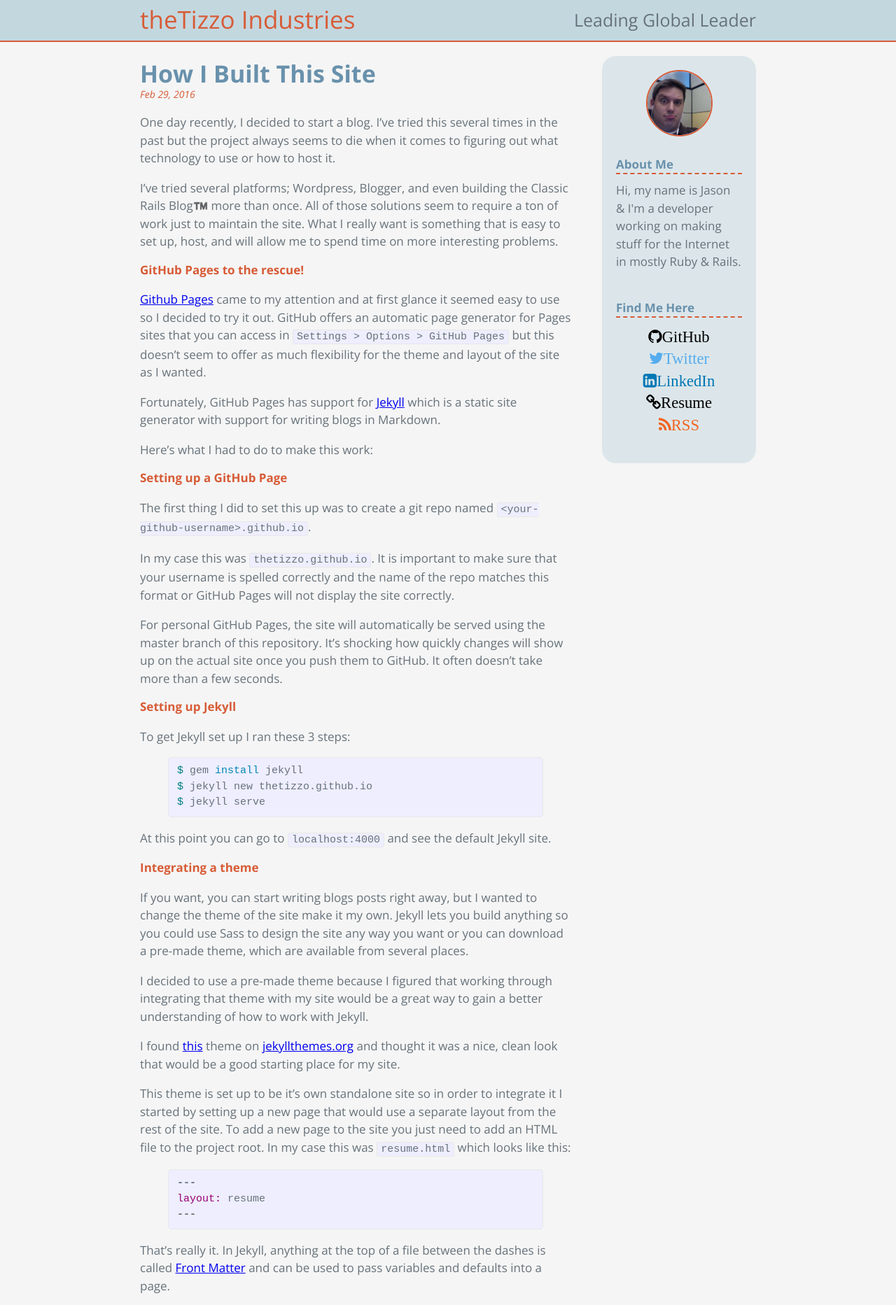
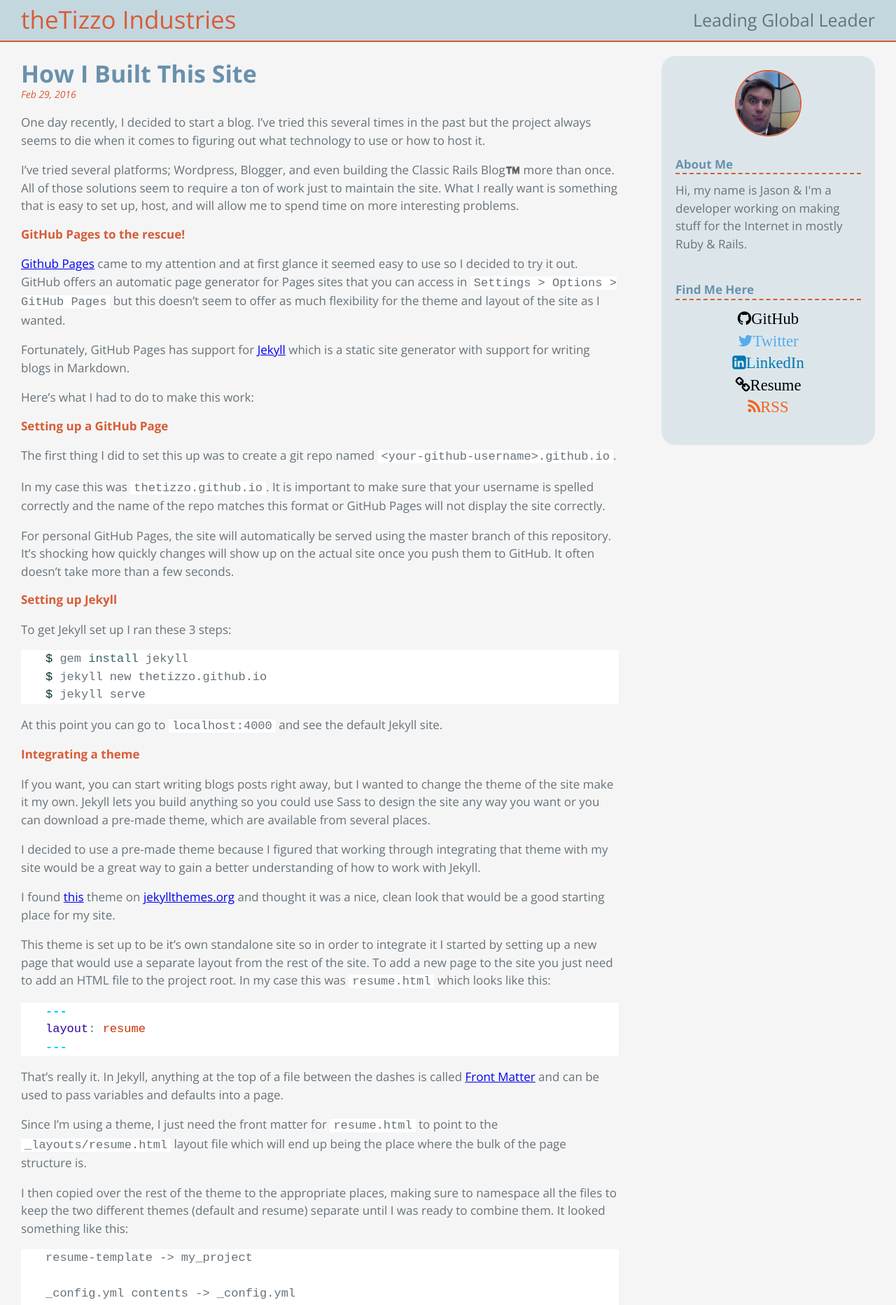
Before and after one commit to thetizzo/thetizzo.github.io, a Jekyll site: the page built from _posts/2016-02-29-how-i-built-this-site.md, in a window 1280 px wide. Shown: the top 1865 px of the page at 70% size. Built offline with Jekyll 4.4.1, drawn with Linux system fonts in a browser that asks for light colours; nearby versions of some CDN libraries; some of the changed text lies outside the part shown.

Commit message:
Updates for code highlighting

````diff
--- a/Gemfile
+++ b/Gemfile
@@ -1,3 +1,3 @@
 source 'https://rubygems.org'
 
-gem 'github-pages'
+gem 'github-pages', group: :jekyll_plugins
--- a/_config.yml
+++ b/_config.yml
@@ -31,9 +31,13 @@
 
 # Build settings
 markdown: kramdown
+
 sass:
   sass_dir: _sass
   style: compressed
 
+gems:
+  - jekyll-gist
+
 destination: public
 exclude: ["CNAME", "Rakefile", "README.md", "public"]
--- a/_posts/2016-02-29-how-i-built-this-site.md
+++ b/_posts/2016-02-29-how-i-built-this-site.md
@@ -29,11 +29,11 @@
 
 To get Jekyll set up I ran these 3 steps:
 
-{% highlight bash %}
+```shell
 $ gem install jekyll
 $ jekyll new thetizzo.github.io
 $ jekyll serve
-{% endhighlight %}
+```
 
 At this point you can go to `localhost:4000` and see the default Jekyll site.
 
@@ -47,11 +47,11 @@
 
 This theme is set up to be it's own standalone site so in order to integrate it I started by setting up a new page that would use a separate layout from the rest of the site.  To add a new page to the site you just need to add an HTML file to the project root. In my case this was `resume.html` which looks like this:
 
-{% highlight ruby %}
+```markdown
 ---
 layout: resume
 ---
-{% endhighlight %}
+```
 
 That's really it.  In Jekyll, anything at the top of a file between the dashes is called [Front Matter](https://jekyllrb.com/docs/frontmatter/) and can be used to pass variables and defaults into a page.
 
@@ -59,7 +59,7 @@
 
 I then copied over the rest of the theme to the appropriate places, making sure to namespace all the files to keep the two different themes (default and resume) separate until I was ready to combine them.  It looked something like this:
 
-{% highlight bash %}
+```shell
 resume-template -> my_project
 
 {% raw %}_config.yml contents{% endraw %} -> {% raw %}_config.yml{% endraw %}
@@ -67,7 +67,7 @@
 {% raw %}css/main.scss{% endraw %} -> {% raw %}css/resume-main.scss{% endraw %}
 {% raw %}_sass/*.scss{% endraw %} -> {% raw %}_sass/resume-*.scss{% endraw %}
 {% raw %}_includes/*.html{% endraw %} -> {% raw %}_includes/resume-*.html{% endraw %}
-{% endhighlight %}
+```
 
 I was then able to build a resume page using this theme while leaving the rest of the existing site alone. Once that was finished, I merged the styles from the resume page into the default layout by removing the default theme styles and removing the namespace for the resume styles and files so they would apply everywhere on the site.
 
@@ -77,9 +77,9 @@
 
 Font Awesome offers a CDN to serve the assets so including them in a project is super easy.  I simply added the following line to `_includes/head.html`:
 
-{% highlight html %}
+```html
 <link rel="stylesheet" href="https://maxcdn.bootstrapcdn.com/font-awesome/4.5.0/css/font-awesome.min.css">
-{% endhighlight %}
+```
 
 #### Setting up a custom domain
 
@@ -87,9 +87,9 @@
 
 I will let [GitHub's own instructions](https://help.github.com/articles/using-a-custom-domain-with-github-pages/) speak for themselves on this matter but basically all I had to do was add a CNAME record through my DNS provider for `thetizzo.com` to point at `thetizzo.github.io` and add a file called `CNAME` to the root of the project that looks like this:
 
-{% highlight bash %}
+```shell
 thetizzo.com
-{% endhighlight %}
+```
 
 That's it!
 
@@ -97,7 +97,7 @@
 
 To add Google Analytics to the site I created a file, `_includes/google_analytics.html`, and put in the code snippet that Google gives you when you sign up for Analytics which looks something like this:
 
-{% highlight html %}
+```html
 <script>
   (function(i,s,o,g,r,a,m){i['GoogleAnalyticsObject']=r;i[r]=i[r]||function(){
   (i[r].q=i[r].q||[]).push(arguments)},i[r].l=1*new Date();a=s.createElement(o),
@@ -107,16 +107,16 @@
   ga('create', '<your tracking ID number>', 'auto');
   ga('send', 'pageview');
 </script>
-{% endhighlight %}
+```
 
 Then included that file in `_includes/head.html`:
 
-{% highlight html %}
+```liquid
 <head>
   ...
   {% raw %}{% include google_analytics.html %}{% endraw %}
 </head>
-{% endhighlight %}
+```
 
 #### Adding SSL
 
--- a/_sass/_base.scss
+++ b/_sass/_base.scss
@@ -22,6 +22,16 @@
   margin: 0;
 }
 
+/**
+ * Set `margin-bottom` to maintain vertical rhythm
+ */
+h1, h2, h3, h4, h5, h6,
+p, blockquote, pre,
+ul, ol, dl, figure,
+%vertical-rhythm {
+    margin-bottom: $spacing-unit / 2;
+}
+
 .pull-right {
   float: right !important;
 }
@@ -39,7 +49,7 @@
 .wrapper:after { content:""; display:table; }
 .wrapper:after { clear: both; }
 .wrapper {
-  max-width: calc(1000px - (30px * 2));
+  max-width: 1400px;
   margin-right: auto;
   margin-left: auto;
   padding: 0 30px;
@@ -54,21 +64,3 @@
     padding: 0 15px 15px 15px;
   }
 }
-
-// clearfix (now called group,
-// via http://css-tricks.com/snippets/css/clear-fix/)
-.group:before,
-.group:after { content:""; display:table; }
-.group:after { clear:both; }
-.group { zoom:1; /* For IE 6/7 (trigger hasLayout) */ }
-
-::-moz-selection {
-    background: rgba(51,51,51,.8);
-    color: #fff;
-    text-shadow: none;
-}
-::selection {
-    background: rgba(51,51,51,.8);
-    color: #fff;
-    text-shadow: none;
-}
--- a/_sass/_syntax-highlighting.scss
+++ b/_sass/_syntax-highlighting.scss
@@ -1,107 +1,76 @@
-/**
- * Set `margin-bottom` to maintain vertical rhythm
- */
-h1, h2, h3, h4, h5, h6,
-p, blockquote, pre,
-ul, ol, dl, figure,
-%vertical-rhythm {
-    margin-bottom: $spacing-unit / 2;
-}
-
-/**
- * Code formatting
- */
-pre,
-code {
-    font-size: 15px;
-    border: 1px solid $grey-color-light;
-    border-radius: 3px;
-    background-color: #eef;
-}
-
-code {
-    padding: 1px 5px;
-}
-
-pre {
-    padding: 8px 12px;
-    overflow-x: auto;
-
-    > code {
-        border: 0;
-        padding-right: 0;
-        padding-left: 0;
-    }
-}
-
 /**
  * Syntax highlighting styles
  */
 .highlight {
-    background: #fff;
-    @extend %vertical-rhythm;
+  background: #fff;
+  padding: 0 15px;
+  @extend %vertical-rhythm;
 
-    .highlighter-rouge & {
-      background: #eef;
-    }
+}
 
-    .c     { color: #998; font-style: italic } // Comment
-    .err   { color: #a61717; background-color: #e3d2d2 } // Error
-    .k     { font-weight: bold } // Keyword
-    .o     { font-weight: bold } // Operator
-    .cm    { color: #998; font-style: italic } // Comment.Multiline
-    .cp    { color: #999; font-weight: bold } // Comment.Preproc
-    .c1    { color: #998; font-style: italic } // Comment.Single
-    .cs    { color: #999; font-weight: bold; font-style: italic } // Comment.Special
-    .gd    { color: #000; background-color: #fdd } // Generic.Deleted
-    .gd .x { color: #000; background-color: #faa } // Generic.Deleted.Specific
-    .ge    { font-style: italic } // Generic.Emph
-    .gr    { color: #a00 } // Generic.Error
-    .gh    { color: #999 } // Generic.Heading
-    .gi    { color: #000; background-color: #dfd } // Generic.Inserted
-    .gi .x { color: #000; background-color: #afa } // Generic.Inserted.Specific
-    .go    { color: #888 } // Generic.Output
-    .gp    { color: #555 } // Generic.Prompt
-    .gs    { font-weight: bold } // Generic.Strong
-    .gu    { color: #aaa } // Generic.Subheading
-    .gt    { color: #a00 } // Generic.Traceback
-    .kc    { font-weight: bold } // Keyword.Constant
-    .kd    { font-weight: bold } // Keyword.Declaration
-    .kp    { font-weight: bold } // Keyword.Pseudo
-    .kr    { font-weight: bold } // Keyword.Reserved
-    .kt    { color: #458; font-weight: bold } // Keyword.Type
-    .m     { color: #099 } // Literal.Number
-    .s     { color: #d14 } // Literal.String
-    .na    { color: #008080 } // Name.Attribute
-    .nb    { color: #0086B3 } // Name.Builtin
-    .nc    { color: #458; font-weight: bold } // Name.Class
-    .no    { color: #008080 } // Name.Constant
-    .ni    { color: #800080 } // Name.Entity
-    .ne    { color: #900; font-weight: bold } // Name.Exception
-    .nf    { color: #900; font-weight: bold } // Name.Function
-    .nn    { color: #555 } // Name.Namespace
-    .nt    { color: #000080 } // Name.Tag
-    .nv    { color: #008080 } // Name.Variable
-    .ow    { font-weight: bold } // Operator.Word
-    .w     { color: #bbb } // Text.Whitespace
-    .mf    { color: #099 } // Literal.Number.Float
-    .mh    { color: #099 } // Literal.Number.Hex
-    .mi    { color: #099 } // Literal.Number.Integer
-    .mo    { color: #099 } // Literal.Number.Oct
-    .sb    { color: #d14 } // Literal.String.Backtick
-    .sc    { color: #d14 } // Literal.String.Char
-    .sd    { color: #d14 } // Literal.String.Doc
-    .s2    { color: #d14 } // Literal.String.Double
-    .se    { color: #d14 } // Literal.String.Escape
-    .sh    { color: #d14 } // Literal.String.Heredoc
-    .si    { color: #d14 } // Literal.String.Interpol
-    .sx    { color: #d14 } // Literal.String.Other
-    .sr    { color: #009926 } // Literal.String.Regex
-    .s1    { color: #d14 } // Literal.String.Single
-    .ss    { color: #990073 } // Literal.String.Symbol
-    .bp    { color: #999 } // Name.Builtin.Pseudo
-    .vc    { color: #008080 } // Name.Variable.Class
-    .vg    { color: #008080 } // Name.Variable.Global
-    .vi    { color: #008080 } // Name.Variable.Instance
-    .il    { color: #099 } // Literal.Number.Integer.Long
+.highlighter-rouge {
+  background: #fff;
+  padding: 0 5px;
 }
+
+.highlight .hll { background-color: #ffffcc }
+.highlight .c { color: #0099FF; font-style: italic } /* Comment */
+.highlight .err { color: #AA0000; background-color: #FFAAAA } /* Error */
+.highlight .k { color: #006699; font-weight: bold } /* Keyword */
+.highlight .o { color: #555555 } /* Operator */
+.highlight .cm { color: #0099FF; font-style: italic } /* Comment.Multiline */
+.highlight .cp { color: #009999 } /* Comment.Preproc */
+.highlight .c1 { color: #0099FF; font-style: italic } /* Comment.Single */
+.highlight .cs { color: #0099FF; font-weight: bold; font-style: italic } /* Comment.Special */
+.highlight .gd { background-color: #FFCCCC; border: 1px solid #CC0000 } /* Generic.Deleted */
+.highlight .ge { font-style: italic } /* Generic.Emph */
+.highlight .gr { color: #FF0000 } /* Generic.Error */
+.highlight .gh { color: #003300; font-weight: bold } /* Generic.Heading */
+.highlight .gi { background-color: #CCFFCC; border: 1px solid #00CC00 } /* Generic.Inserted */
+.highlight .go { color: #AAAAAA } /* Generic.Output */
+.highlight .gp { color: #000099; font-weight: bold } /* Generic.Prompt */
+.highlight .gs { font-weight: bold } /* Generic.Strong */
+.highlight .gu { color: #003300; font-weight: bold } /* Generic.Subheading */
+.highlight .gt { color: #99CC66 } /* Generic.Traceback */
+.highlight .kc { color: #006699; font-weight: bold } /* Keyword.Constant */
+.highlight .kd { color: #006699; font-weight: bold } /* Keyword.Declaration */
+.highlight .kn { color: #006699; font-weight: bold } /* Keyword.Namespace */
+.highlight .kp { color: #006699 } /* Keyword.Pseudo */
+.highlight .kr { color: #006699; font-weight: bold } /* Keyword.Reserved */
+.highlight .kt { color: #007788; font-weight: bold } /* Keyword.Type */
+.highlight .m { color: #FF6600 } /* Literal.Number */
+.highlight .s { color: #CC3300 } /* Literal.String */
+.highlight .na { color: #330099 } /* Name.Attribute */
+.highlight .nb { color: #336666 } /* Name.Builtin */
+.highlight .nc { color: #00AA88; font-weight: bold } /* Name.Class */
+.highlight .no { color: #336600 } /* Name.Constant */
+.highlight .nd { color: #9999FF } /* Name.Decorator */
+.highlight .ni { color: #999999; font-weight: bold } /* Name.Entity */
+.highlight .ne { color: #CC0000; font-weight: bold } /* Name.Exception */
+.highlight .nf { color: #CC00FF } /* Name.Function */
+.highlight .nl { color: #9999FF } /* Name.Label */
+.highlight .nn { color: #00CCFF; font-weight: bold } /* Name.Namespace */
+.highlight .nt { color: #330099; font-weight: bold } /* Name.Tag */
+.highlight .nv { color: #003333 } /* Name.Variable */
+.highlight .ow { color: #000000; font-weight: bold } /* Operator.Word */
+.highlight .w { color: #bbbbbb } /* Text.Whitespace */
+.highlight .mf { color: #FF6600 } /* Literal.Number.Float */
+.highlight .mh { color: #FF6600 } /* Literal.Number.Hex */
+.highlight .mi { color: #FF6600 } /* Literal.Number.Integer */
+.highlight .mo { color: #FF6600 } /* Literal.Number.Oct */
+.highlight .sb { color: #CC3300 } /* Literal.String.Backtick */
+.highlight .sc { color: #CC3300 } /* Literal.String.Char */
+.highlight .sd { color: #CC3300; font-style: italic } /* Literal.String.Doc */
+.highlight .s2 { color: #CC3300 } /* Literal.String.Double */
+.highlight .se { color: #CC3300; font-weight: bold } /* Literal.String.Escape */
+.highlight .sh { color: #CC3300 } /* Literal.String.Heredoc */
+.highlight .si { color: #AA0000 } /* Literal.String.Interpol */
+.highlight .sx { color: #CC3300 } /* Literal.String.Other */
+.highlight .sr { color: #33AAAA } /* Literal.String.Regex */
+.highlight .s1 { color: #CC3300 } /* Literal.String.Single */
+.highlight .ss { color: #FFCC33 } /* Literal.String.Symbol */
+.highlight .bp { color: #336666 } /* Name.Builtin.Pseudo */
+.highlight .vc { color: #003333 } /* Name.Variable.Class */
+.highlight .vg { color: #003333 } /* Name.Variable.Global */
+.highlight .vi { color: #003333 } /* Name.Variable.Instance */
+.highlight .il { color: #FF6600 } /* Literal.Number.Integer.Long */
````
Also changed, not shown: Gemfile.lock.
